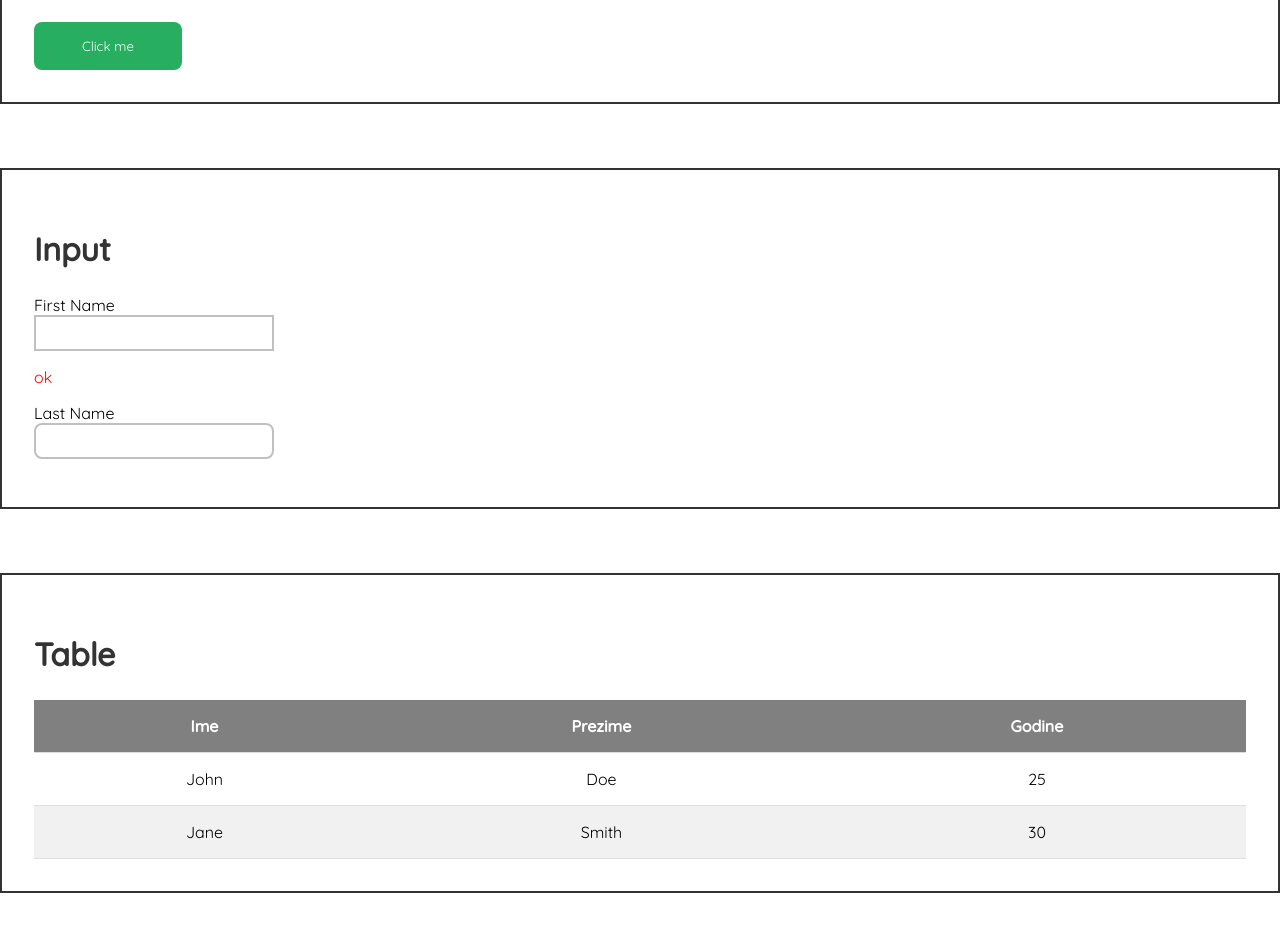
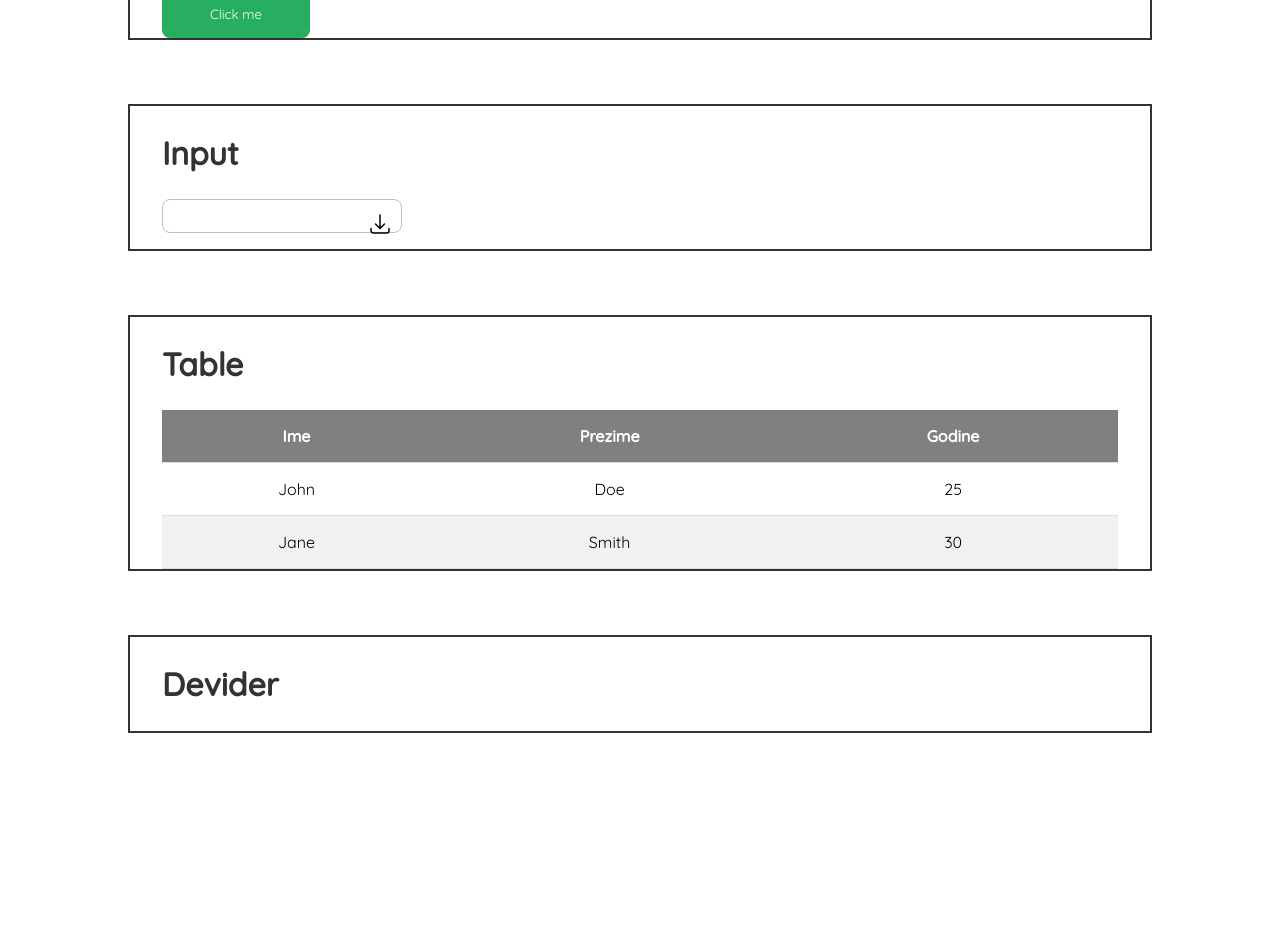
Before and after one commit to Ivanaarbutina/react-project, a React (Vite) app: page /components in a window 1280 px wide. Shown: the part 357-1288 px from the top of the page. After the commit the page ends 1154 px from the top, so only its background shows below. Built offline with nearby package versions, Linux system fonts and the light colour scheme.

Commit message:
add new pages

```diff
--- /dev/null
+++ b/src/assets/download.tsx
@@ -0,0 +1,22 @@
+const Download = () => {
+  return (
+    <>
+      <svg
+        xmlns="http://www.w3.org/2000/svg"
+        fill="none"
+        viewBox="0 0 24 24"
+        stroke-width="1.5"
+        stroke="currentColor"
+        width={24}
+      >
+        <path
+          stroke-linecap="round"
+          stroke-linejoin="round"
+          d="M3 16.5v2.25A2.25 2.25 0 005.25 21h13.5A2.25 2.25 0 0021 18.75V16.5M16.5 12L12 16.5m0 0L7.5 12m4.5 4.5V3"
+        />
+      </svg>
+    </>
+  );
+};
+
+export default Download;
--- a/src/components/components.tsx
+++ b/src/components/components.tsx
@@ -1,26 +1,31 @@
-import Button from './button';
-import Input from './input';
-import Table from './table';
+import Download from "../assets/download";
+import Button from "./button";
+import Container from "./container";
+import Devider from "./devider";
+import Input from "./input";
+import Table from "./table";
 
 const Components = () => {
   return (
-    <div className='components'>
-    <div className='container'>
-      <h2>Button</h2>
-      <Button text='Click me'/>
+    <div className="components">
+      <div className="container">
+        <h2>Button</h2>
+        <Button text="Click me" />
+      </div>
+      <Container>
+        <h2>Input</h2>
+        <Input icon={<Download />} />
+      </Container>
+      <Container>
+        <h2>Table</h2>
+        <Table />
+      </Container>
+      <Container>
+        <h2>Devider</h2>
+        <Devider />
+      </Container>
     </div>
-    <div className='container'>
-      <h2>Input</h2>
-      <Input label="First Name" validation="ok" />
-      <Input label="Last Name" rounded={true} />
-    </div>
-    <div className='container'>
-      <h2>Table</h2>
-      <Table/>
-    </div>
-
-  </div>
-  )
-}
+  );
+};
 
 export default Components;
--- /dev/null
+++ b/src/components/container.tsx
@@ -0,0 +1,12 @@
+import { ReactNode } from "react";
+
+type ContainerProp = {
+  children: ReactNode;
+  size?: "md" | "sm";
+};
+
+const Container = ({ children }: ContainerProp) => {
+  return <div className="container">{children}</div>;
+};
+
+export default Container;
--- /dev/null
+++ b/src/components/devider.tsx
@@ -0,0 +1,14 @@
+type DeviderProp = {
+  marginTop?: "sm" | "md" | "lg";
+  marginBottom?: "sm" | "md" | "lg";
+};
+
+const Devider = ({ marginTop, marginBottom }: DeviderProp) => {
+  return (
+    <div
+      className={`devider devider--mb--${marginBottom} devider devider--mt${marginTop}`}
+    ></div>
+  );
+};
+
+export default Devider;
--- a/src/components/input.tsx
+++ b/src/components/input.tsx
@@ -1,19 +1,20 @@
+import { ReactNode } from "react";
+
 type InputProps = {
-  rounded?: boolean;
-  label?: string;
-  validation?: string;
+  placeholder?: string;
+  icon?: ReactNode;
+  size?: "lg" | "md" | "sm";
 };
 
-const Input = ({rounded, label, validation}: InputProps) => {
+const Input = ({ placeholder = "", icon, size }: InputProps) => {
   return (
-    <div>
-   {label ? <label htmlFor={label}>{label}</label> : ""} <br></br>
+    <div className="input__wrapper">
       <input
-        id={label}
-        className={`input ${rounded ? "input--rounded" : ""}`}
+        placeholder={placeholder}
+        className={`input ${icon && "input--has-icon"} input input--${size}`}
         type="text"
       />
-      {validation ? <p className="input__validation">{validation}</p> : ""}
+      <div className="input__icon">{icon}</div>
     </div>
   );
 };
--- a/src/styles/components/container.scss
+++ b/src/styles/components/container.scss
@@ -1,15 +1,25 @@
 $header-background-color: #333;
 
 .container {
-  max-width: 1480px;
+  max-width: 64rem;
   margin: 4rem auto;
-  padding: 2rem;
+  padding: 0 2rem;
+  border: 2px solid $header-background-color;
 
-  border: 2px solid $header-background-color;
+  @media (min-width: 37.5em) {
+    padding: 0 2rem;
+  }
 
   & h2 {
     font-size: 2rem;
     color: $header-background-color;
     text-align: start;
   }
+
+  &--md {
+    max-width: 64rem;
+  }
+  &--sm {
+    max-width: 48rem;
+  }
 }
--- /dev/null
+++ b/src/styles/components/devider.scss
@@ -0,0 +1,4 @@
+.devider {
+  height: 1px;
+  color: gray;
+}
--- a/src/styles/components/input.scss
+++ b/src/styles/components/input.scss
@@ -1,15 +1,51 @@
 @import "./../base/vars.scss";
 
 .input {
-  padding: 0.5rem;
-  border: 2px solid $silver;
+  padding: 0.5rem 1rem;
+  padding-right: 2.25rem;
+  border: 1px solid $silver;
   display: flex;
   margin-bottom: 1rem;
   width: 100%;
+  border-radius: var(--border-rounded);
 
+  &:focus-visible {
+    outline: none;
+    border-color: var(--color-gray-500);
+  }
 
-  & label{
-   color: $silver;
+  &__wrapper {
+    display: inline-block;
+    position: relative;
+    max-width: 17.5rem;
+  }
+  &--has-icon {
+    padding-right: 2.25rem;
+  }
+
+  &__icon {
+    position: absolute;
+    right: 0.625rem;
+    top: 50%;
+
+    & svg {
+      transform: translateY(-50%);
+    }
+  }
+  & label {
+    color: $silver;
+  }
+
+  &--lg {
+    width: 100%;
+  }
+
+  &--md {
+    width: 50%;
+  }
+
+  &--sm {
+    width: 20%;
   }
 
   @media (min-width: $media-sm) {
--- a/src/styles/style.scss
+++ b/src/styles/style.scss
@@ -1,19 +1,17 @@
 * {
   box-sizing: border-box;
-  font-family: 'Quicksand', sans-serif;
-
-
+  font-family: "Quicksand", sans-serif;
 }
 
 body {
   margin: 0;
-
 }
 
 :root {
   //colors
   --color-white: #fff;
   --color-black: #333;
+  --color-gray-500: #636262;
   --color-red-500: #c0392b;
   --color-green-500: #27ae60;
   --color-blue-500: #2980b9;
@@ -24,6 +22,7 @@ body {
 @import "./components/button.scss";
 @import "./components/components.scss";
 @import "./components/container.scss";
+@import "./components/devider.scss";
 @import "./components/header.scss";
 @import "./components/home.scss";
 @import "./components/input.scss";
```
